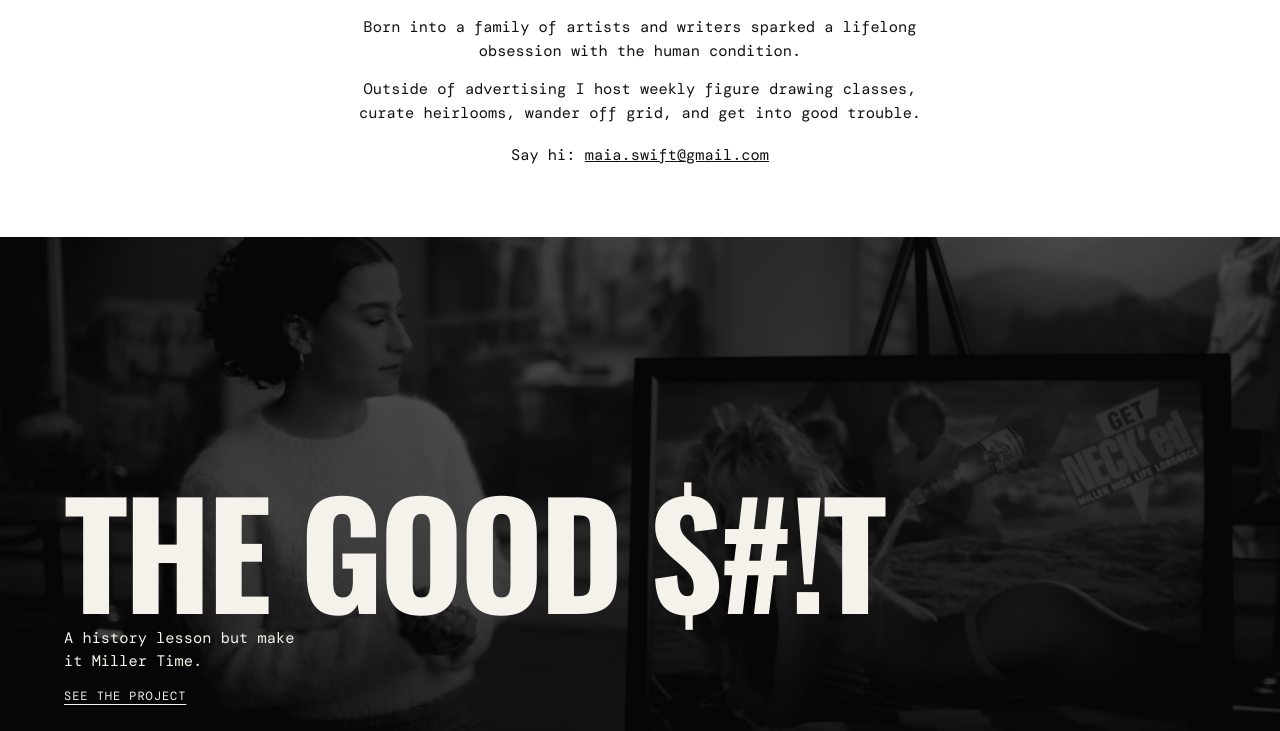
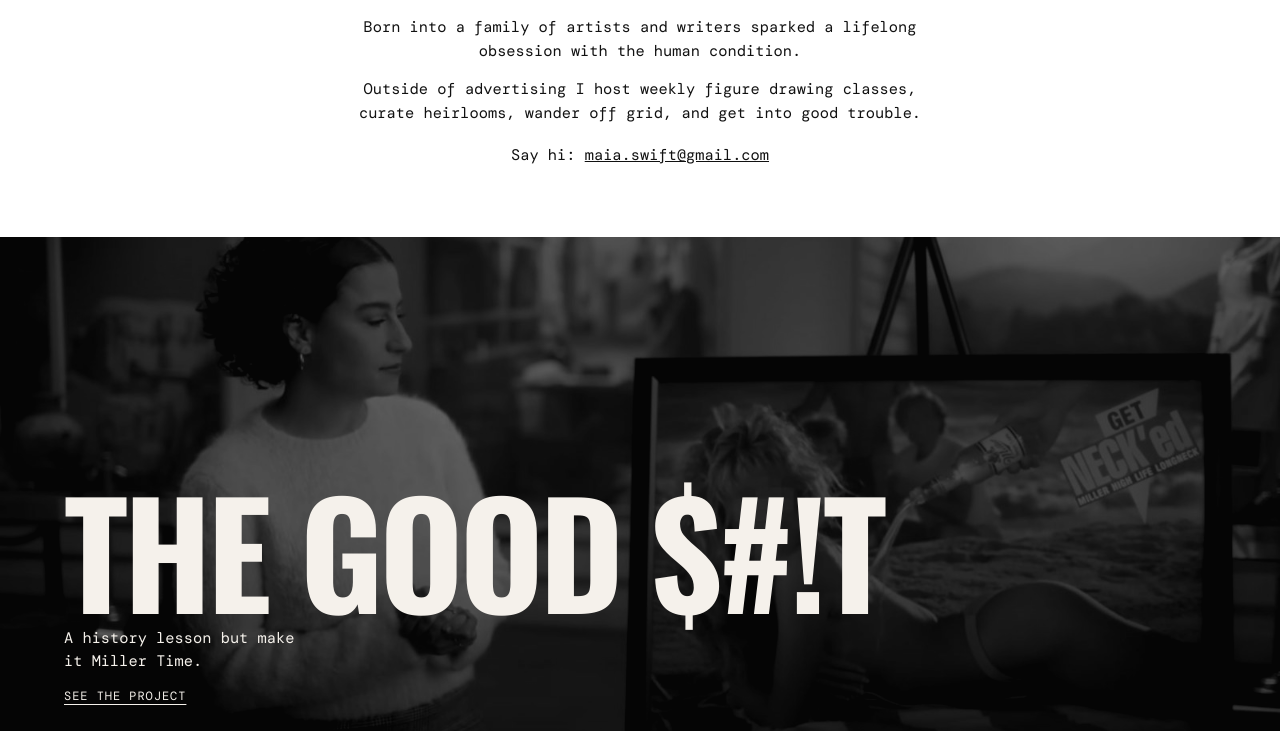
Before and after one commit to maiajss/portfolio, a plain HTML site: page index.html in a window 1280 px wide. Shown: the part 221-952 px from the top of the page. Drawn offline with nearby package versions, Linux system fonts and the light colour scheme.

Commit message:
Band background image at 40% opacity
Co-Authored-By: Claude Opus 5.5 <noreply@anthropic.com>
Claude-Session: https://claude.ai/code/session_01KtqpWn2cpZZ1p37ZCzTow5

```diff
--- a/styles.css
+++ b/styles.css
@@ -103,7 +103,7 @@ img { max-width: 100%; height: auto; display: block; }
   text-decoration: none;
   position: relative;
 }
-/* Optional background image: gritty, black-and-white, 30% opacity,
+/* Optional background image: gritty, black-and-white, 40% opacity,
    set per band with style="--band-img: url(...)" */
 .band--img { isolation: isolate; overflow: hidden; }
 .band--img::before {
@@ -113,7 +113,7 @@ img { max-width: 100%; height: auto; display: block; }
   z-index: -1;
   background: var(--band-img) center / cover no-repeat;
   filter: grayscale(1) contrast(1.35);
-  opacity: 0.3;
+  opacity: 0.4;
   pointer-events: none;
 }
 .band--dark  { background: var(--black); color: var(--white); }
```
